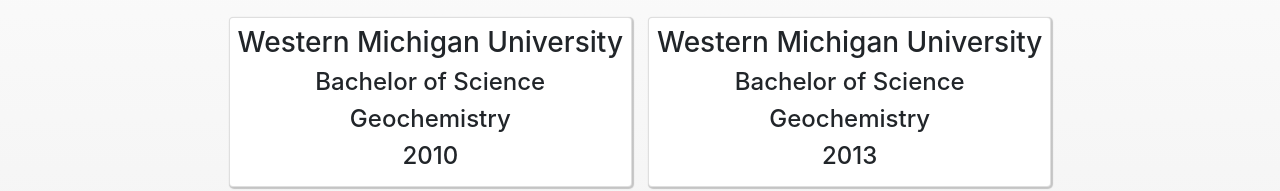
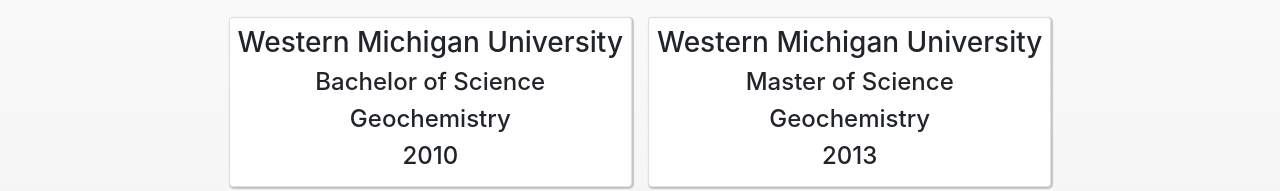
Before and after one commit to a6macleod/cv-project, a React (Create React App) app: page / in a window 1280 px wide. Shown: the part 300-491 px from the top of the page. Built offline with nearby package versions, Linux system fonts and the light colour scheme.

Commit message:
update starting state'

```diff
--- a/src/components/Education.js
+++ b/src/components/Education.js
@@ -9,7 +9,7 @@
     undergradFocus: "Geochemistry",
     undergradYearGraduated: "2010",
     graduateSchool: "Western Michigan University",
-    graduateDegree: "Bachelor of Science",
+    graduateDegree: "Master of Science",
     graduateFocus: "Geochemistry",
     graduateYearGraduated: "2013",
   });
```
